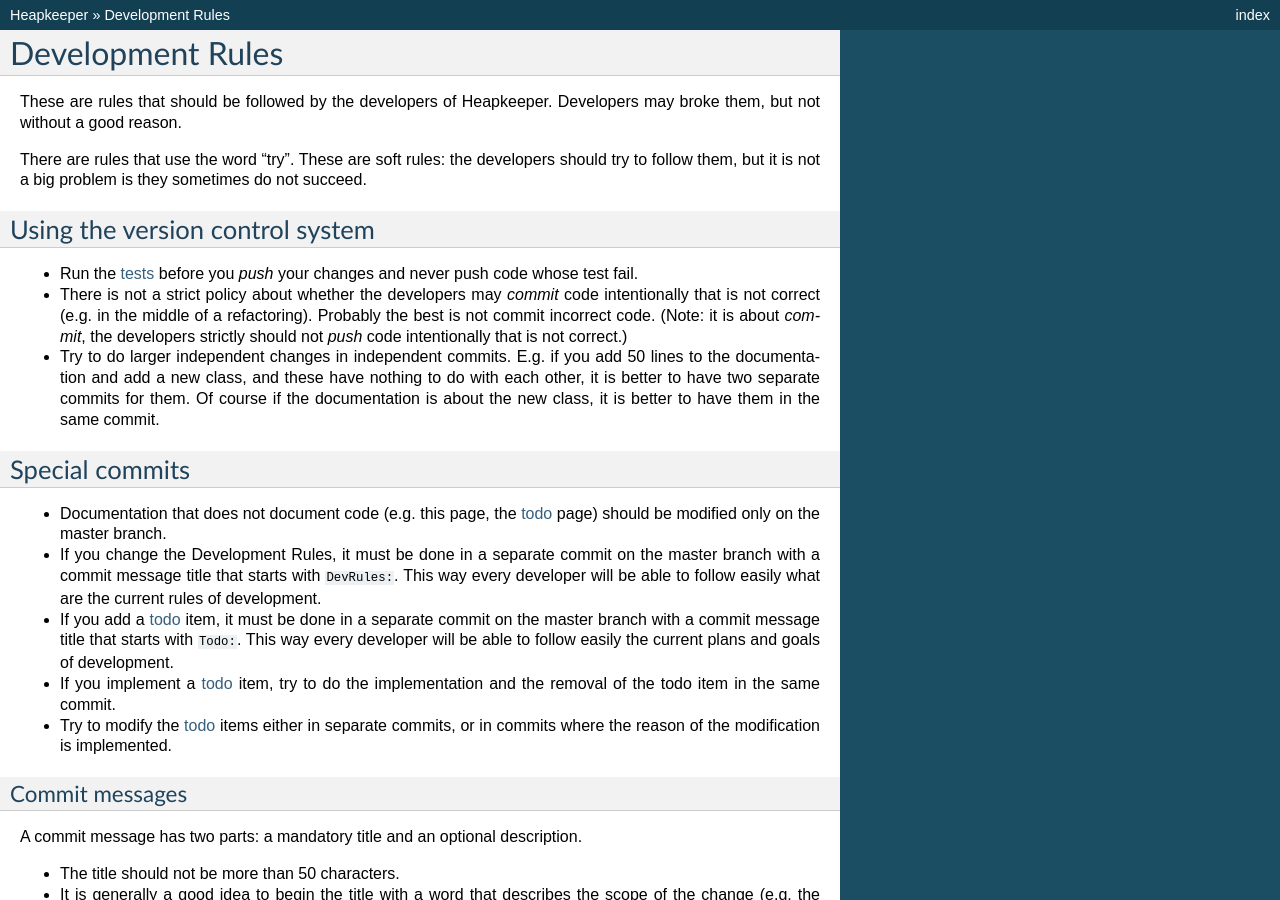
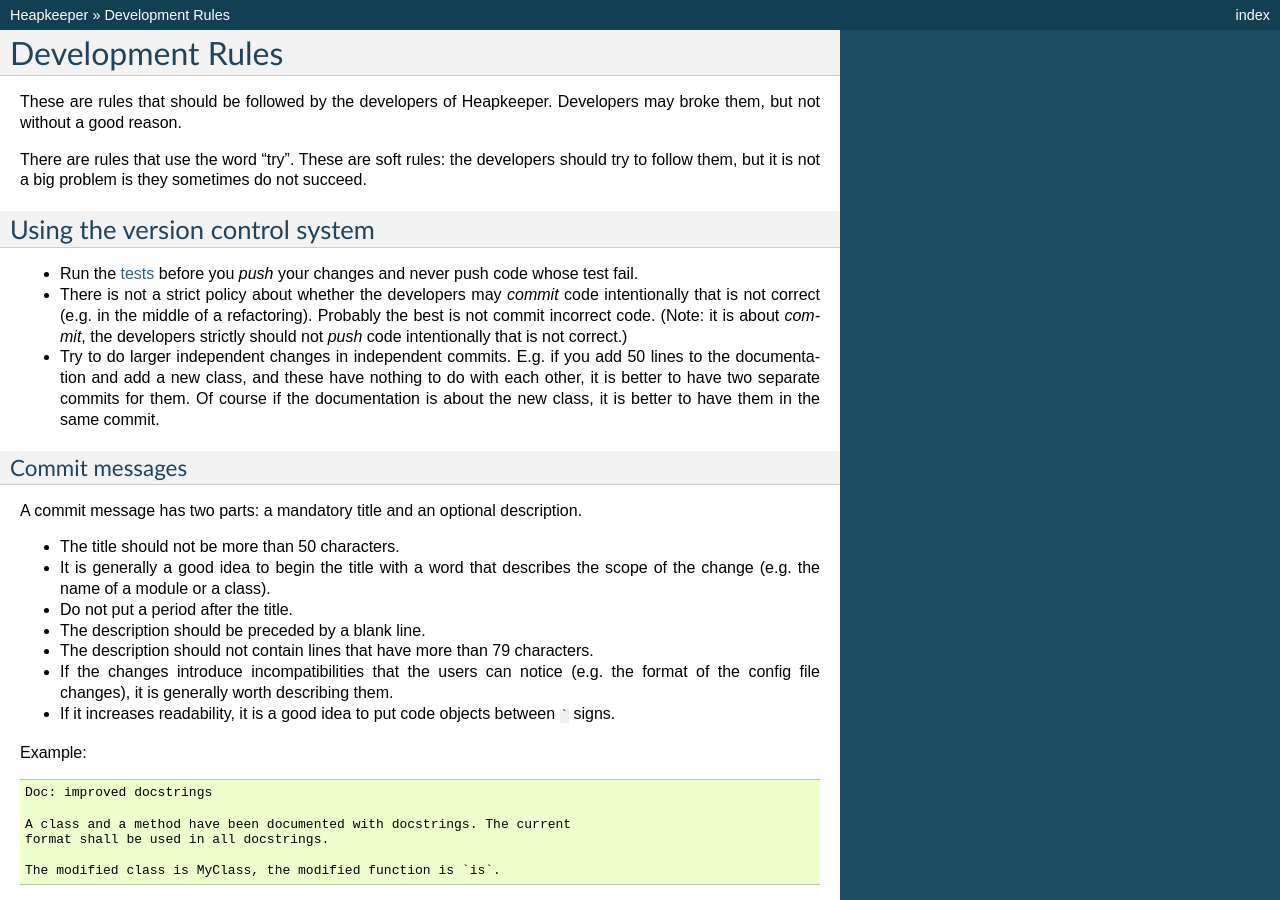
Before and after one commit to hcs42/heapkeeper-old, a Sphinx documentation site: the page built from doc/developmentrules.rst, in a window 1280 px wide and 900 px high. Built offline with Sphinx 7.4.7, drawn with Linux system fonts in a browser that asks for light colours.

Commit message:
DevDoc: decreasing the importance of the Todo page
[documentation for v0.3]

The section about how to handle the commits of the Todo page has been removed.

```diff
--- a/doc/development.rst
+++ b/doc/development.rst
@@ -111,7 +111,7 @@ The main directories and files in Heapkeeper's repository:
   Documentation files. The ``rst`` files are text files with wiki-like syntax,
   and Sphinx can be used to generate HTML or other output from them.
 ``doc/todo.rst``
-   Our feature and bug tracking "system".
+   Our feature and bug tracking "system". Will be replaced by the Heapkeeper heap.
 ``*.py``
    Python source files -- Heapkeeper itself
 ``heapindex.css``
--- a/doc/developmentrules.rst
+++ b/doc/developmentrules.rst
@@ -23,24 +23,6 @@ Using the version control system
   do with each other, it is better to have two separate commits for them. Of
   course if the documentation is about the new class, it is better to have them
   in the same commit.
-
-Special commits
----------------
-
-* Documentation that does not document code (e.g. this page, the :doc:`todo
-  <todo>` page) should be modified only on the master branch.
-* If you change the Development Rules, it must be done in a separate commit on
-  the master branch with a commit message title that starts with ``DevRules:``.
-  This way every developer will be able to follow easily what are the current
-  rules of development.
-* If you add a :doc:`todo <todo>` item, it must be done in a separate commit on
-  the master branch with a commit message title that starts with ``Todo:``.
-  This way every developer will be able to follow easily the current plans and
-  goals of development.
-* If you implement a :doc:`todo <todo>` item, try to do the implementation and
-  the removal of the todo item in the same commit.
-* Try to modify the :doc:`todo <todo>` items either in separate commits, or in
-  commits where the reason of the modification is implemented.
 
 Commit messages
 ^^^^^^^^^^^^^^^
```
